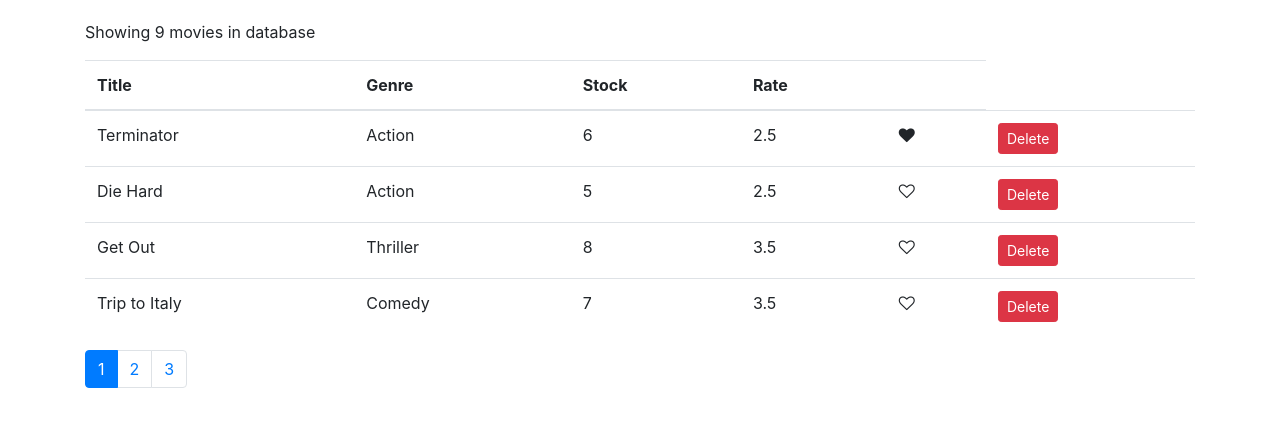
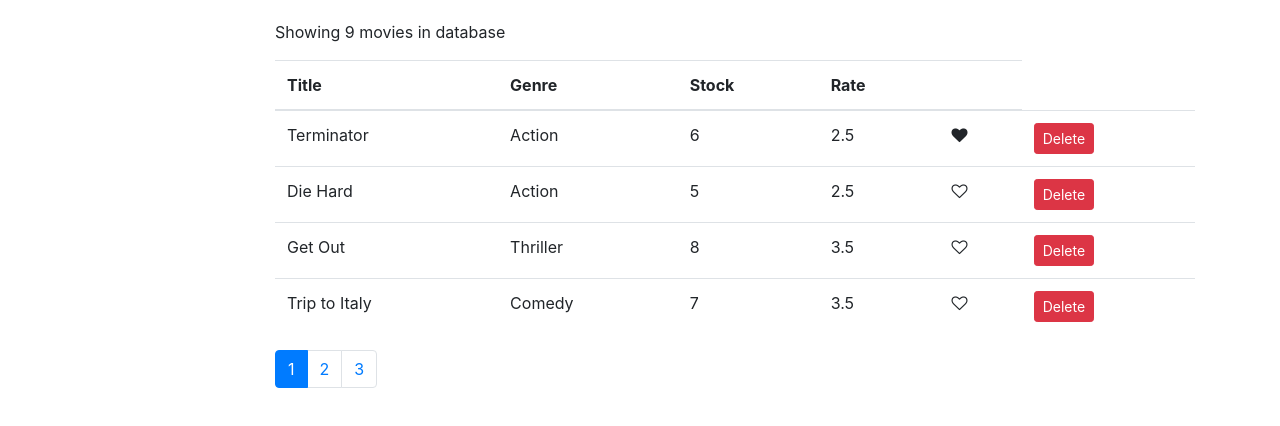
Before and after one commit to mojtabavi/Programing-Training, a React (Create React App) app in the folder React/vidly/: page / in a window 1280 px wide. Shown: the top 426 px of the page. Built offline with nearby package versions, Linux system fonts and the light colour scheme.

Commit message:
React-Filtering Component Interface

```diff
--- /dev/null
+++ b/React/vidly/src/components/common/listGroup.jsx
@@ -0,0 +1,8 @@
+import React, { Component } from 'react';
+
+
+const ListGroup = props => {
+    return null;
+}
+
+export default ListGroup;
--- a/React/vidly/src/components/common/pagination.jsx
+++ b/React/vidly/src/components/common/pagination.jsx
@@ -29,7 +29,7 @@ const Pagination = (props) => {
 Pagination.propTypes = {
     itemCount: PropTypes.number.isRequired,
     pageSize: PropTypes.number.isRequired,
-    onPageChanged: PropTypes.func.isRequired ,
+    onPageChanged: PropTypes.func.isRequired,
     currentPage: PropTypes.number.isRequired
 };
 
--- a/React/vidly/src/components/movies.jsx
+++ b/React/vidly/src/components/movies.jsx
@@ -1,14 +1,22 @@
 import React, { Component } from 'react';
 import {getMovies} from "../services/fakeMovieService";
+import {getGenres} from "../services/fakeGenreService";
 import Like from "./common/like";
+import ListGroup from "./common/listGroup";
 import Pagination from "./common/pagination";
 import { paginate } from "../utils/paginate";
 
 class Movies extends Component {
     state = {
-        movies: getMovies(),
+        movies: [],
+        genres: [],
         currentPage: 1,
         pageSize: 4
+      }
+
+
+    componentDidMount(){
+        this.setState({movies: getMovies(),genres: getGenres()});
     }
 
     handleDelete = (movie) => {
@@ -28,7 +36,11 @@ class Movies extends Component {
 
     handlePageChange = page => {
         this.setState({currentPage: page})
-    }
+    };
+
+    handleGenreSelect = genre => {
+        console.log(genre);
+    };
 
 
 
@@ -45,7 +57,12 @@ class Movies extends Component {
 
 
             return (
-        <React.Fragment>
+                <div className="row">
+            <div className="col-2">
+                <ListGroup items={this.state.genres} onItemSelect={this.handleGenreSelect} />
+            </div>
+            <div className="col">
+
                 <p>Showing {count} movies in database</p>
                 <table className="table">
                     <thead>
@@ -81,7 +98,9 @@ class Movies extends Component {
                 currentPage={currentPage}
                 onPageChanged={this.handlePageChange}
                 />
-        </React.Fragment>
+
+            </div>
+        </div>
         );
     }
 }
```
Lines whose indentation alone changed are shown as unchanged.
